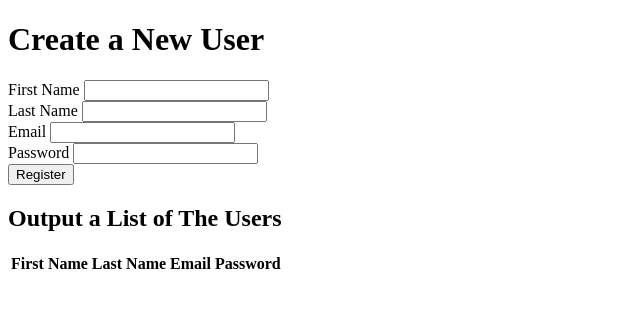
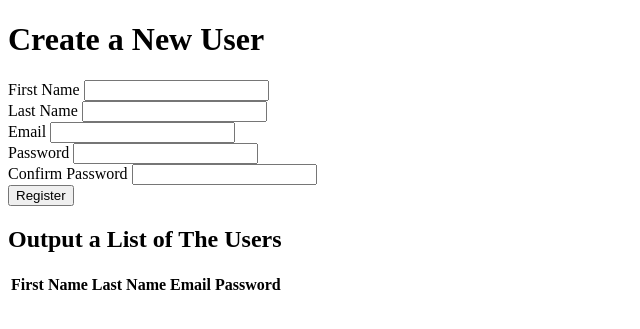
Before and after one commit to GaithCattan/COSW30, a PHP site: page /labwork/homework-10/crud.php in a window 1280 px wide. Shown: the top 329 px of the page, without its empty margins (0-640 px from the left). Run offline with PHP 8.4, Linux system fonts and the light colour scheme; data that the repository does not hold is empty.

Commit message:
insert fix

```diff
--- a/labwork/homework-10/crud.php
+++ b/labwork/homework-10/crud.php
@@ -5,11 +5,14 @@ include('database.php');
 *   CHECK IF THE FORM HAS BEEN SUBMITTED AND INSERT
 *   NEW USER INTO THE DATABASE
 */
-if($_SERVER['REQUEST_METHOD'] == 'POST') {
+
+
+if($_SERVER['REQUEST_METHOD'] == 'POST' && !empty($_POST['first_name']) && !empty($_POST['last_name']) && !empty($_POST['email']) && !empty($_POST['password']) && !empty($_POST['confirm_password'])) {
     $first_name = $_POST['first_name'];
     $last_name  = $_POST['last_name'];
     $email      = $_POST['email'];
     $password   = $_POST['password'];
+    $confirm_password = $_POST['confirm_password'];
 
     $insert_query = "INSERT INTO USER_CATTAN (first_name, last_name, email, password)
                     VALUES ('$first_name', '$last_name', '$email', '$password')";
@@ -69,6 +72,9 @@ if($result) {
         <label for="password">Password</label>
         <input type="password" id="password" name="password"><br>
 
+        <label for="confirm_password">Confirm Password</label>
+        <input type="password" id="confirm_password" name="confirm_password"><br>
+
         <!--Add a second password input so the user has to retype their password -->
 
         <button>Register</button>
```
